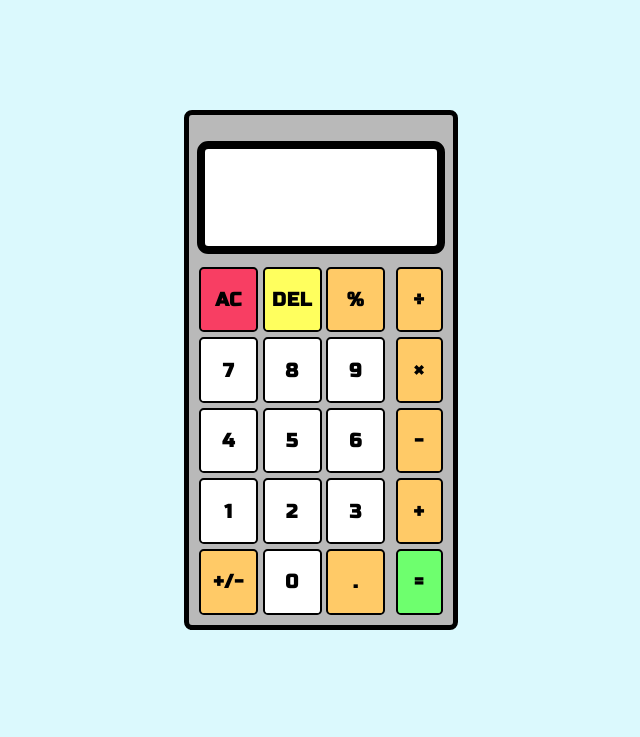
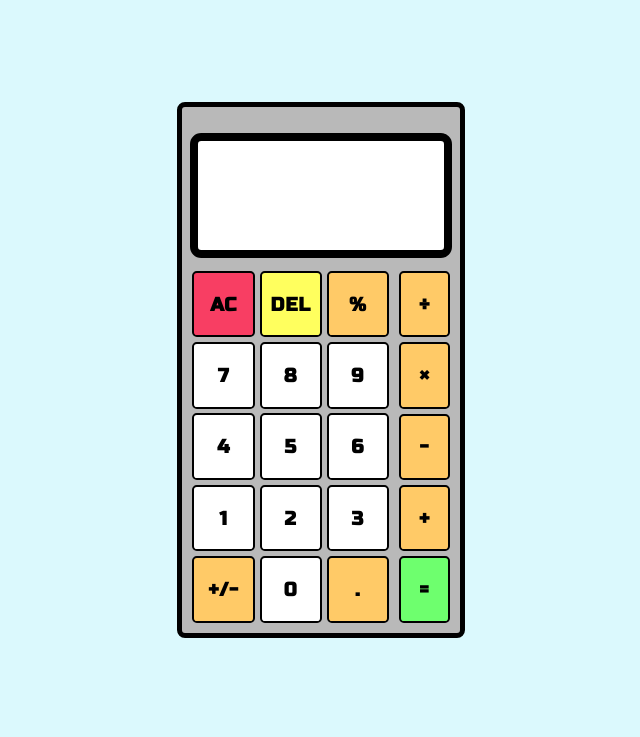
Before and after one commit to TerenceChew/Calculator-TOP, a plain HTML site: page index.html in a window 1280 px wide. Shown: the top 737 px of the page, without its empty margins (319-959 px from the left). Drawn offline with Linux system fonts and the light colour scheme.

Commit message:
Update calculator width and height

```diff
--- a/styles.css
+++ b/styles.css
@@ -29,11 +29,11 @@ main {
 }
 
 .calculator {
-  width: 17.15rem;
-  height: 32.5rem;
+  width: 18rem;
+  height: 33.5rem;
   display: grid;
   grid-template-columns: 4fr 4fr 2.25fr;
-  grid-template-rows: 2.55fr 8fr;
+  grid-template-rows: 2.8fr 8fr;
   gap: .65rem .35rem;
   padding: 1.65rem .5rem .5rem .5rem;
   border: .35rem solid black;
```
